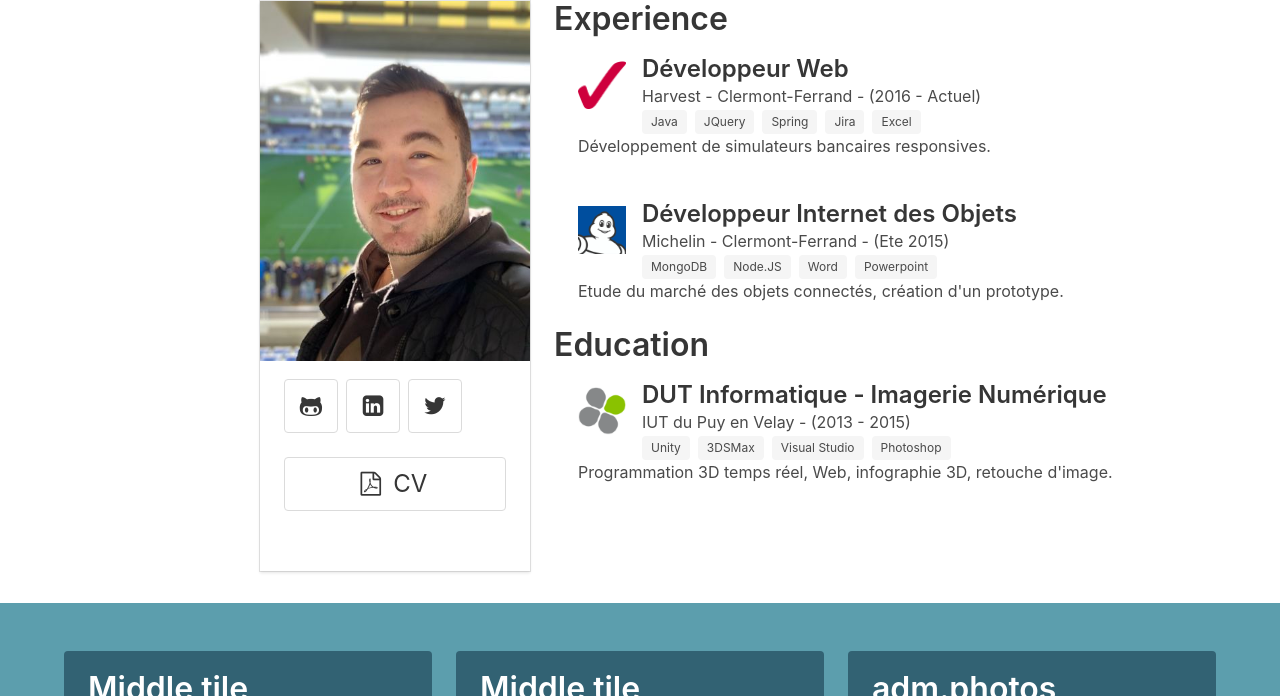
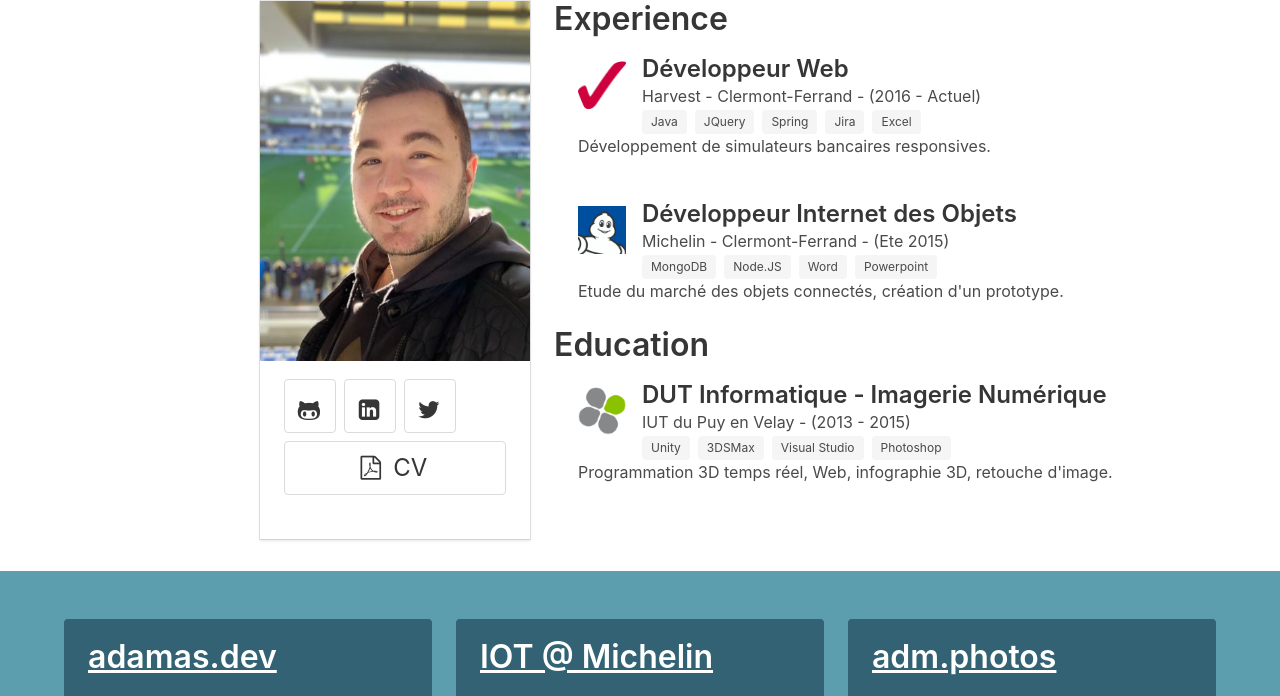
Before and after one commit to AdamasFR/CV_Web_Dumas, a PHP site: page /index.html in a window 1280 px wide; the page is wider, and only the part inside the window is pictured. Shown: the part 192-888 px from the top of that part. Run offline with PHP 8.4, Linux system fonts and the light colour scheme; some libraries are stand-ins or nearby versions.

Commit message:
Correction Alignements Boutons en Tablette/Desktop

```diff
--- a/_sass/main.scss
+++ b/_sass/main.scss
@@ -102,5 +102,14 @@ section#contact .button {
 }
 
 .displayOnlyOnPrint {
-    display: none;
+    display:none;
 }
+
+#buttonsUnderPhoto a {
+	padding-left: 16px;
+	padding-bottom:0;
+}
+
+#photosAndButtons .media-content p + p {
+	margin-top:-16px;
+}
--- a/index.html
+++ b/index.html
@@ -42,7 +42,7 @@
                             <div class="card-content">
                                 <div class="media">
                                     <div class="media-content">
-                                        <p class="buttons are-large ">
+                                        <p id="buttonsUnderPhoto" class="buttons are-large ">
                                             <a class="button" rel="noopener" href="https://github.com/AdamasFR"
                                                 target="_blank">
                                                 <span class="icon is-large">
@@ -62,7 +62,7 @@
                                                 </span>
                                             </a>
                                         </p>
-                                        <p class="buttons are-large">
+                                    	<p id="boutonCV" class="buttons are-large">
                                             <a class="button is-fullwidth" rel="noopener"
                                                 href="./asset/anthony-dumas-cv.pdf" target="_blank">
                                                 <span class="icon">
@@ -169,10 +169,12 @@
                         <div class="tile">
                             <div class="tile is-parent">
                                 <article class="tile is-child notification is-info">
-                                    <p class="title">Middle tile</p>
+                                    <a href="//adamas.dev" target="_blank" rel="noopener">
+	                                    <p class="title">adamas.dev</p>
 	                                    <figure class="image is-4by3">
 	                                        <img src="https://bulma.io/images/placeholders/640x480.png">
 	                                    </figure>
+                                    </a>
                                 </article>
                             </div>
                         </div>
@@ -181,10 +183,12 @@
                         <div class="tile">
                             <div class="tile is-parent">
                                 <article class="tile is-child notification is-info">
-                                    <p class="title">Middle tile</p>
+                                	<a href="https://prezi.com/m/o8ey8mmpnkvp/" target="_blank" rel="noopener">
+	                                    <p class="title">IOT @ Michelin</p>
 	                                    <figure class="image is-4by3">
 	                                        <img src="https://bulma.io/images/placeholders/640x480.png">
 	                                    </figure>
+                                    </a>
                                 </article>
                             </div>
                         </div>
```
Also changed, not shown: css/main.css. Lines whose indentation alone changed are shown as unchanged.
